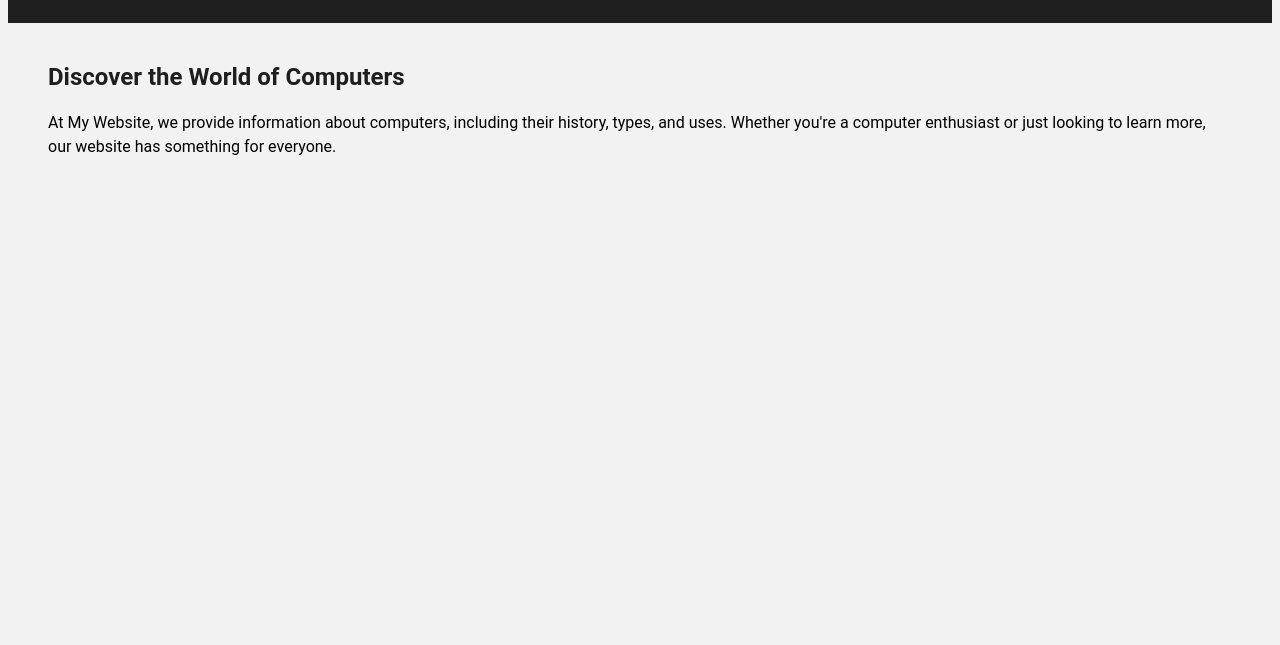
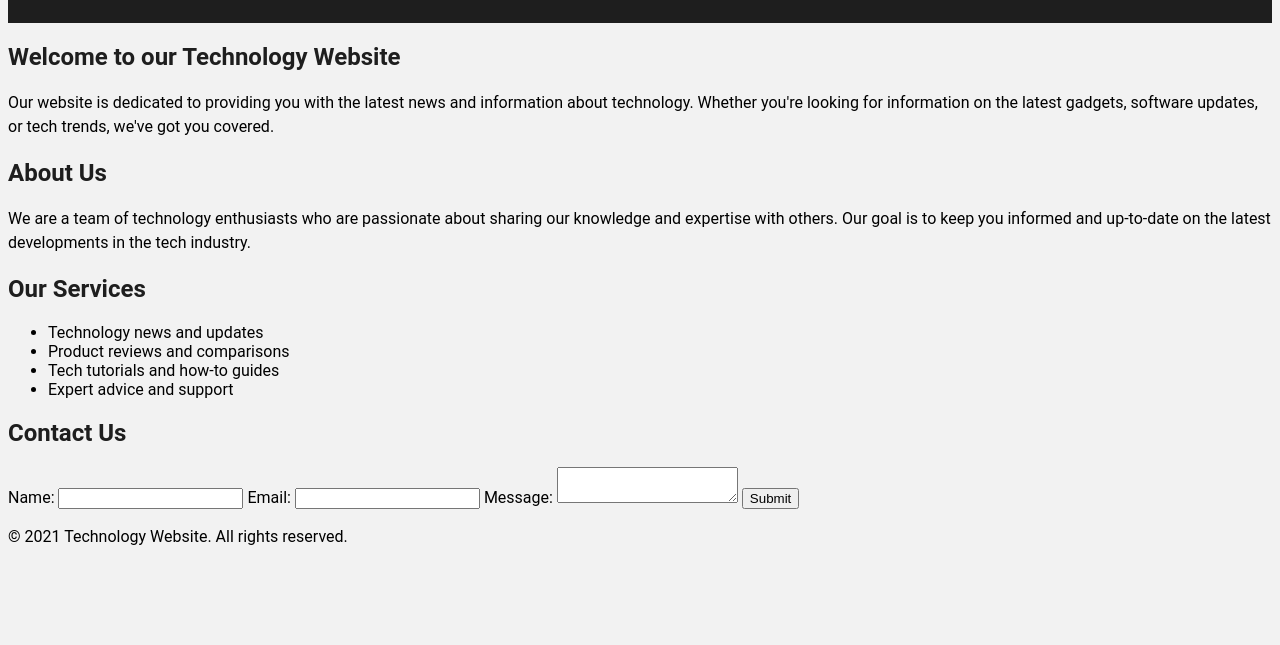
Before and after one commit to rhell5/my-website, a plain HTML site: page index.html in a window 1280 px wide. Shown: the part 155-800 px from the top of the page. Drawn offline with Linux system fonts and the light colour scheme.

Commit message:
Update index.html

```diff
--- a/index.html
+++ b/index.html
@@ -1,26 +1,57 @@
 <!DOCTYPE html>
 <html>
   <head>
-  <title>My Website</title>
-  <link rel="stylesheet" type="text/css" href="style.css">
-  <script src="script.js"></script>
+    <meta charset="UTF-8">
+    <meta name="viewport" content="width=device-width, initial-scale=1.0">
+    <title>Technology Website</title>
+    <link rel="stylesheet" href="style.css">
+    <link rel="icon" href="favicon.ico">
   </head>
   <body>
     <header>
-    <h1>Welcome to My Website</h1>
       <nav>
         <ul>
-        <li><a href="index.html">Home</a></li>
-        <li><a href="about.html">About</a></li>
-        <li><a href="services.html">Services</a></li>
-        <li><a href="contact.html">Contact</a></li>
+          <li><a href="#">Home</a></li>
+          <li><a href="#">About</a></li>
+          <li><a href="#">Services</a></li>
+          <li><a href="#">Contact</a></li>
         </ul>
-      <a href="#" class="btn">Get Started</a>
       </nav>
+      <h1>Technology Website</h1>
     </header>
-  <div class="content">
-    <h2>Discover the World of Computers</h2>
-    <p>At My Website, we provide information about computers, including their history, types, and uses. Whether you're a computer enthusiast or just looking to learn more, our website has something for everyone.</p>
-  </div>
+    <main>
+      <section>
+        <h2>Welcome to our Technology Website</h2>
+        <p>Our website is dedicated to providing you with the latest news and information about technology. Whether you're looking for information on the latest gadgets, software updates, or tech trends, we've got you covered.</p>
+      </section>
+      <section>
+        <h2>About Us</h2>
+        <p>We are a team of technology enthusiasts who are passionate about sharing our knowledge and expertise with others. Our goal is to keep you informed and up-to-date on the latest developments in the tech industry.</p>
+      </section>
+      <section>
+        <h2>Our Services</h2>
+        <ul>
+          <li>Technology news and updates</li>
+          <li>Product reviews and comparisons</li>
+          <li>Tech tutorials and how-to guides</li>
+          <li>Expert advice and support</li>
+        </ul>
+      </section>
+      <section>
+        <h2>Contact Us</h2>
+        <form>
+          <label for="name">Name:</label>
+          <input type="text" id="name" name="name" required>
+          <label for="email">Email:</label>
+          <input type="email" id="email" name="email" required>
+          <label for="message">Message:</label>
+          <textarea id="message" name="message" required></textarea>
+          <button type="submit">Submit</button>
+        </form>
+      </section>
+    </main>
+    <footer>
+      <p>&copy; 2021 Technology Website. All rights reserved.</p>
+    </footer>
   </body>
 </html>
```
Lines whose indentation alone changed are shown as unchanged.
